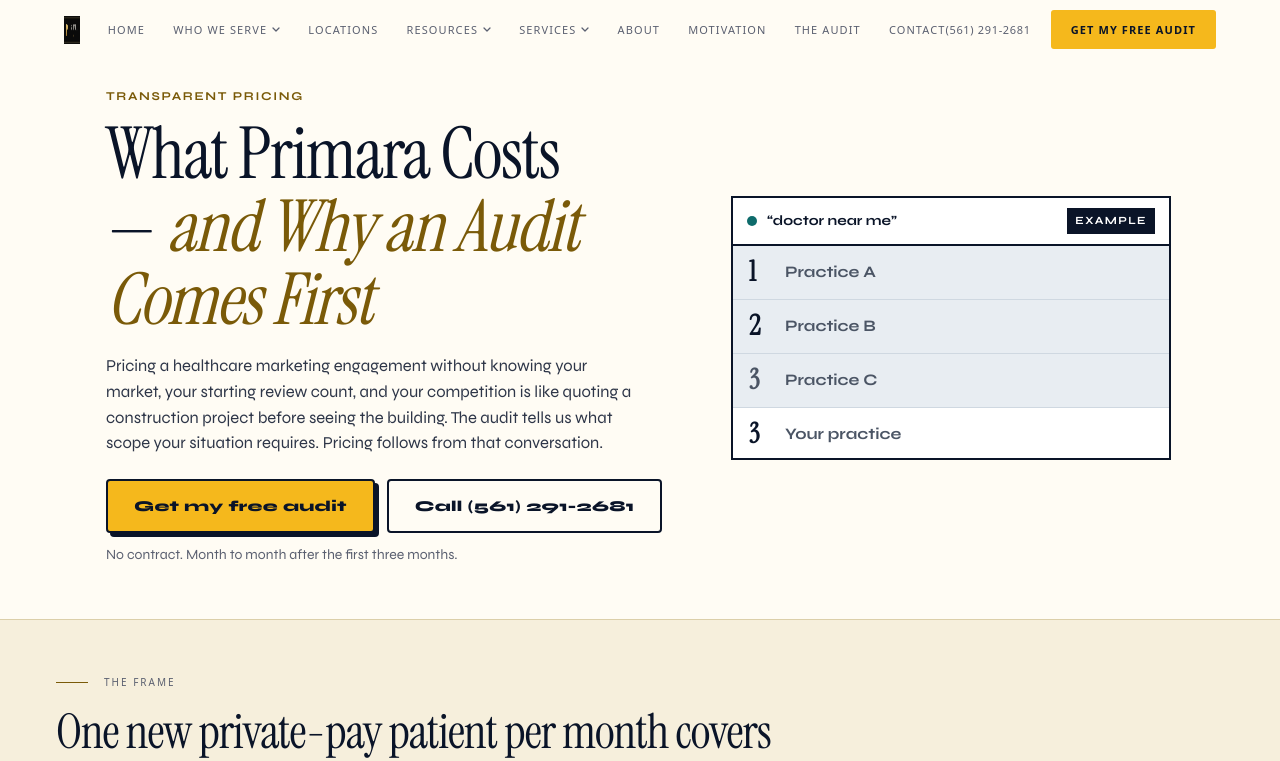
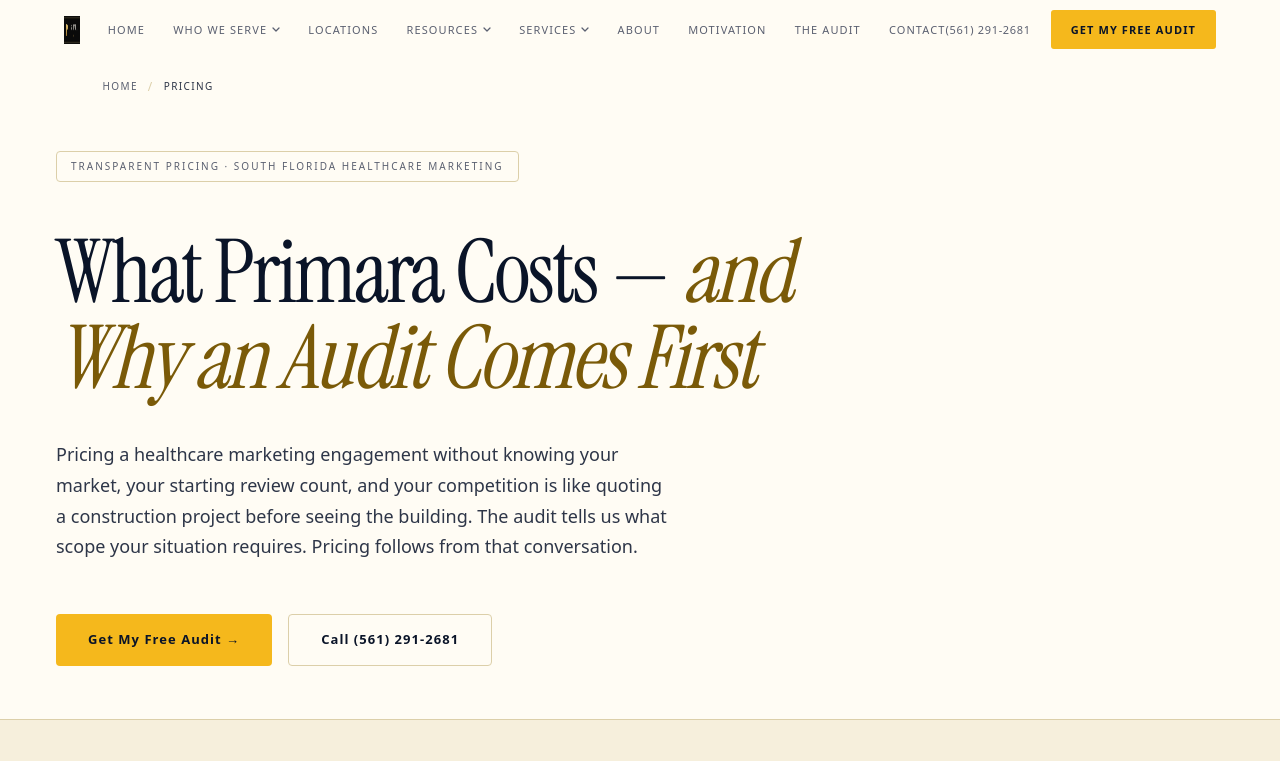
Before and after one commit to contactprimara-debug/PriMara, a Next.js app: page /pricing in a window 1280 px wide. Shown: the top 761 px of the page. Built offline with nearby package versions, Linux system fonts and the light colour scheme.

Commit message:
Revert "Pricing: shared PgHero (h1 text unchanged), drop glow gradient hero"
This reverts commit f7b5d9775e88723b4f47cda58830117dd8e75006.

```diff
--- a/app/globals.css
+++ b/app/globals.css
@@ -1255,7 +1255,6 @@ body:has(main[data-page="thank-you"]) .pg-closer { display: none; }
 .pgh-grid { display: grid; grid-template-columns: minmax(0, 1.25fr) minmax(0, 1fr); gap: clamp(24px, 5vw, 72px); align-items: center; }
 .pgh-grid.pgh-one { grid-template-columns: minmax(0, 1fr); }
 .pgh-h { font-size: clamp(38px, 5.6vw, 84px); max-width: 15ch; }
-.pgh-h em { font-style: italic; color: var(--gold); }
 .pgh-one .pgh-h { max-width: 18ch; }
 .pgh .hm-body { max-width: 32em; }
 .pgh-pack { margin: 0; width: 100%; max-width: 440px; justify-self: center; }
--- a/app/pricing/page.tsx
+++ b/app/pricing/page.tsx
@@ -1,6 +1,5 @@
 import type { Metadata } from "next";
 import Link from "next/link";
-import PgHero from "@/components/pg/PgHero";
 
 export const metadata: Metadata = {
   title: "Healthcare Marketing Agency Pricing | Primara",
@@ -72,15 +71,142 @@ export default function PricingPage() {
       <script type="application/ld+json" dangerouslySetInnerHTML={{ __html: JSON.stringify(webPageSchema) }} />
       <script type="application/ld+json" dangerouslySetInnerHTML={{ __html: JSON.stringify(faqSchema) }} />
 
-      <PgHero
-        id="pricing-h1"
-        page="pricing"
-        kicker="Transparent pricing"
-        h1={<>What Primara Costs — <em>and Why an Audit Comes First</em></>}
-        sub="Pricing a healthcare marketing engagement without knowing your market, your starting review count, and your competition is like quoting a construction project before seeing the building. The audit tells us what scope your situation requires. Pricing follows from that conversation."
-        primary={{ label: "Get my free audit", href: "/the-audit" }}
-        fine="No contract. Month to month after the first three months."
-      />
+      {/* Breadcrumb */}
+      <nav aria-label="Breadcrumb" style={{ padding: "76px clamp(24px, 8vw, 120px) 0" }}>
+        <ol
+          style={{
+            display: "flex",
+            alignItems: "center",
+            gap: "10px",
+            listStyle: "none",
+            margin: 0,
+            padding: 0,
+            fontFamily: "system-ui, sans-serif",
+            fontSize: "10px",
+            letterSpacing: "0.14em",
+            textTransform: "uppercase",
+            color: "var(--smoke)",
+          }}
+        >
+          <li><Link prefetch={false} href="/" className="breadcrumb-link">Home</Link></li>
+          <li aria-hidden="true" style={{ color: "var(--wire)", fontSize: "12px" }}>/</li>
+          <li aria-current="page" style={{ color: "var(--ash)" }}>Pricing</li>
+        </ol>
+      </nav>
+
+      {/* Hero */}
+      <section
+        aria-labelledby="pricing-h1"
+        style={{
+          position: "relative",
+          overflow: "hidden",
+          padding: "clamp(48px, 7vw, 100px) clamp(24px, 8vw, 120px) clamp(72px, 10vw, 120px)",
+        }}
+      >
+        <div
+          aria-hidden="true"
+          style={{
+            position: "absolute",
+            inset: 0,
+            pointerEvents: "none",
+            background: [
+              "radial-gradient(ellipse 70vw 60vh at 10% 30%, rgba(201,168,76,0.10) 0%, transparent 60%)",
+              "radial-gradient(ellipse 50vw 40vh at 85% 75%, rgba(232,97,26,0.07) 0%, transparent 60%)",
+            ].join(", "),
+          }}
+        />
+        <div style={{ position: "relative", zIndex: 1, maxWidth: "900px" }}>
+          <div
+            style={{
+              display: "inline-block",
+              fontFamily: "system-ui, sans-serif",
+              fontSize: "10px",
+              letterSpacing: "0.2em",
+              textTransform: "uppercase",
+              color: "var(--smoke)",
+              border: "1px solid var(--wire)",
+              padding: "6px 14px",
+              borderRadius: "2px",
+              marginBottom: "clamp(28px, 4vw, 48px)",
+            }}
+          >
+            Transparent Pricing · South Florida Healthcare Marketing
+          </div>
+          <h1
+            id="pricing-h1"
+            style={{
+              fontFamily: "var(--font-display), Georgia, serif",
+              fontSize: "clamp(48px, 7vw, 88px)",
+              lineHeight: 0.97,
+              letterSpacing: "-0.03em",
+              color: "var(--chalk)",
+              fontWeight: 400,
+              margin: "0 0 clamp(24px, 3vw, 40px)",
+              maxWidth: "20ch",
+            }}
+          >
+            What Primara Costs —{" "}
+            <em style={{ color: "var(--gold)", fontStyle: "italic" }}>
+              and Why an Audit Comes First
+            </em>
+          </h1>
+          <p
+            style={{
+              fontFamily: "system-ui, sans-serif",
+              fontSize: "clamp(15px, 2vw, 18px)",
+              lineHeight: 1.7,
+              color: "var(--ash)",
+              maxWidth: "60ch",
+              margin: "0 0 clamp(36px, 5vw, 52px)",
+            }}
+          >
+            Pricing a healthcare marketing engagement without knowing your market, your starting review count, and your competition is like quoting a construction project before seeing the building. The audit tells us what scope your situation requires. Pricing follows from that conversation.
+          </p>
+          <div style={{ display: "flex", gap: "16px", flexWrap: "wrap" }}>
+            <Link prefetch={false}
+              href="/the-audit"
+              style={{
+                display: "inline-flex",
+                alignItems: "center",
+                fontFamily: "system-ui, sans-serif",
+                fontSize: "13px",
+                letterSpacing: "0.08em",
+                fontWeight: 700,
+                color: "var(--on-accent)",
+                backgroundColor: "var(--ember)",
+                padding: "0 32px",
+                height: "52px",
+                borderRadius: "3px",
+                textDecoration: "none",
+                whiteSpace: "nowrap",
+              }}
+            >
+              Get My Free Audit →
+            </Link>
+            <a
+              href="tel:+15612912681"
+              style={{
+                display: "inline-flex",
+                alignItems: "center",
+                fontFamily: "system-ui, sans-serif",
+                fontSize: "13px",
+                letterSpacing: "0.08em",
+                fontWeight: 600,
+                color: "var(--chalk)",
+                backgroundColor: "transparent",
+                border: "1px solid var(--wire)",
+                padding: "0 32px",
+                height: "52px",
+                borderRadius: "3px",
+                textDecoration: "none",
+                whiteSpace: "nowrap",
+              }}
+            >
+              Call (561) 291-2681
+            </a>
+          </div>
+        </div>
+      </section>
 
       {/* The One-Patient Framing */}
       <section
```
